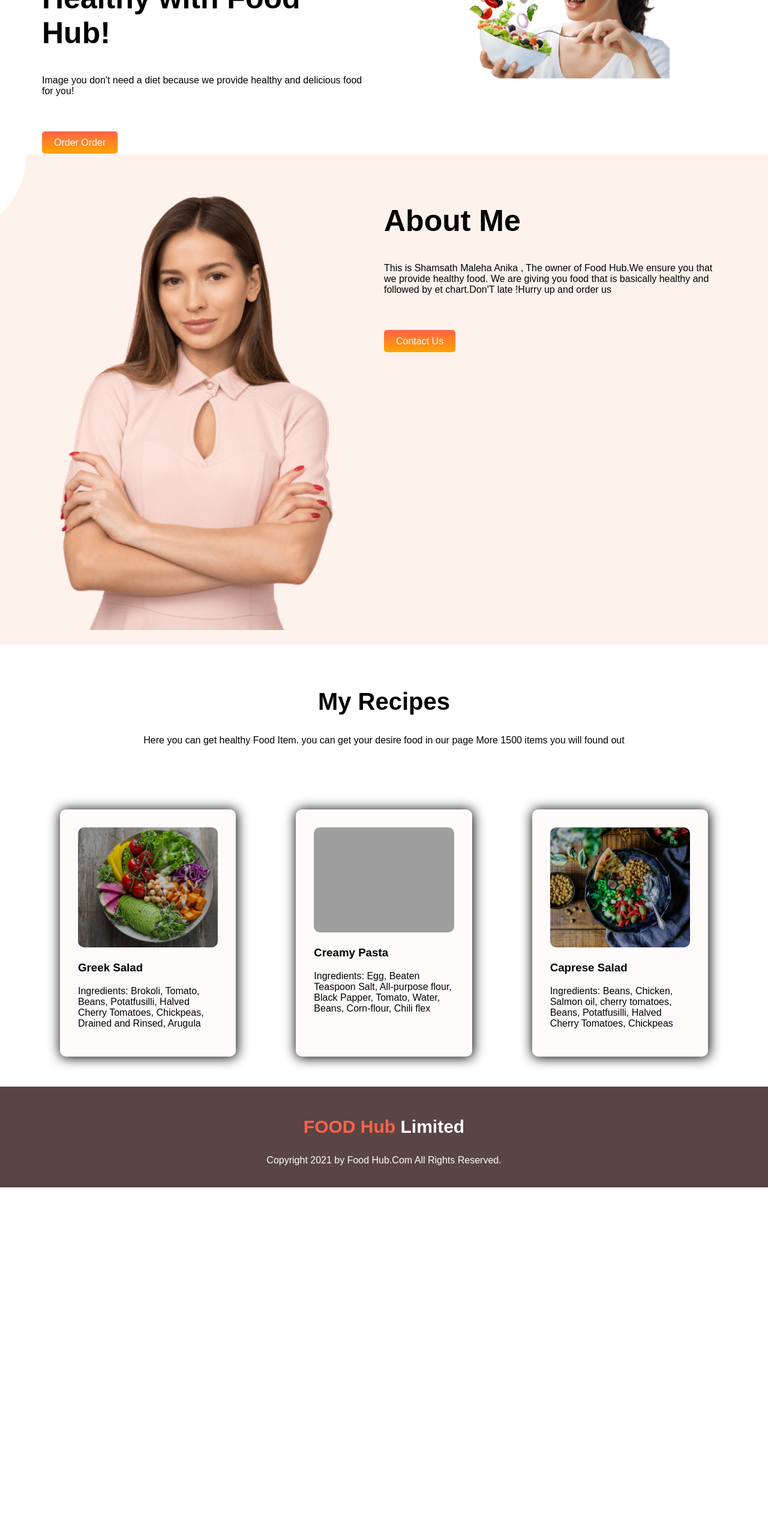
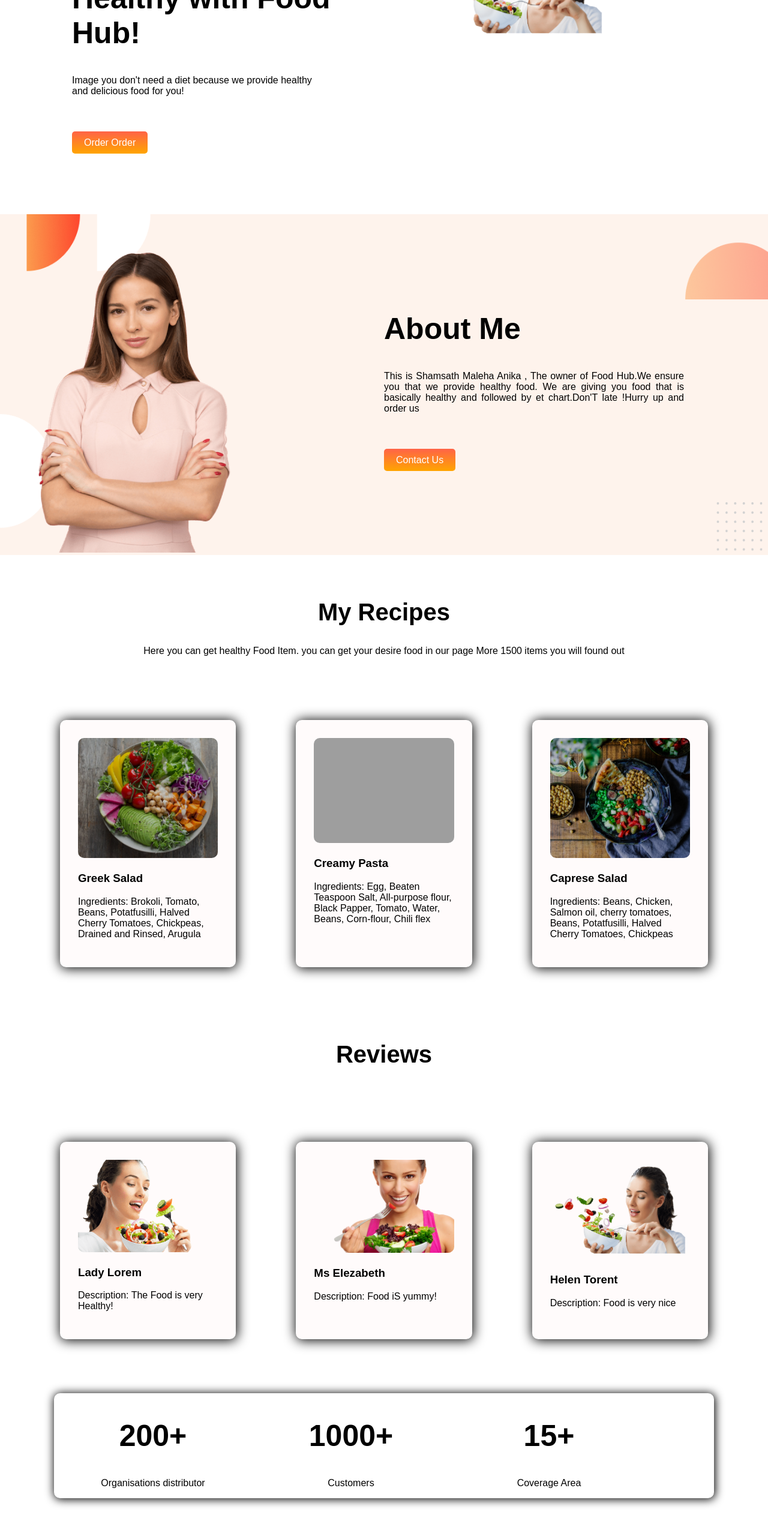
Before and after one commit to ShamsathMaleha/Food-site, a plain HTML site: page index.html in a window 1280 px wide. Shown: the part 200-2760 px from the top of the page at 60% size. Before the commit the page ends 2179 px from the top, so only its background shows below. Drawn offline with Linux system fonts and the light colour scheme; grey boxes are pictures that could not be loaded; a web font is replaced by a local one.

Commit message:
final-update

```diff
--- a/index.html
+++ b/index.html
@@ -12,13 +12,13 @@
 </head>
 <body>
 
-    <section class="half-width">
-        <div class="skip">
+    <section style="margin: 0 50px 100px 50px;" class="half-width">
+        <div  class="skip">
             <h1> <span id="color">Skip</span> <br>
                 The Diet,Just Eat Healthy with Food Hub! </h1>
 
-            <p class="paragraph" >Image you don't need a diet because we provide healthy  and delicious food for you!</p>
-            <a target="_blank" class="button" href="https://www.linkedin.com/in/shamsath-maleha-anika-a21941132?fbclid=IwAR1YsgolppCTe1gNeiQCLng4bCo6rXsenVC-YkSHD7fNxDW-a1pjLNSWqpI ">Order Order</a>
+            <p class="paragraph" >Image you don't need a diet because we provide healthy <br>  and delicious food for you!</p>
+            <a target="_blank" class="button" href="https://www.linkedin.com/in/shamsath-maleha-anika-a21941132?fbclid=IwAR1YsgolppCTe1gNeiQCLng4bCo6rXsenVC-YkSHD7fNxDW-a1pjLNSWqpI">Order Order</a>
 
         </div>
         <div id="female-img" class="skip">
@@ -26,15 +26,15 @@
         </div>
     </section>
 
-    <section id="about-me" class="half-width">
-        <div class="skip">
+    <section id="about-me" class="half-width-second">
+        <div id="skip-image" class="skip">
             <img src="female/Person Image.png" alt="" >
         </div>
-        <div class="skip">
+        <div class="skip about-p">
             <h1>About Me</h1>
             <p class="paragraph">
                 This is Shamsath Maleha Anika , The owner of Food Hub.We ensure you that we provide healthy food. We are giving you food that is basically  healthy and followed by et chart.Don'T late !Hurry up and order us </p>
-            <a class="button" target="_blank" href="">Contact Us</a>
+            <a class="button" target="_blank" href="https://www.linkedin.com/in/shamsath-maleha-anika-a21941132?fbclid=IwAR1YsgolppCTe1gNeiQCLng4bCo6rXsenVC-YkSHD7fNxDW-a1pjLNSWqpI">Contact Us</a>
         </div>
     </section>
 
@@ -68,9 +68,58 @@
                          </p></div>
                 </div>
             </div>
+        </section>
+        <section>
+            <div>
+                <div id="recipe">
+                    <h2>Reviews</h2>
+
+                </div>
+
+                <div class="items-container">
+                    <div class="food-type">
+                        <img class="food-img" src="female/png-clipart-eating-healthy-diet-food-health-natural-foods-food-removebg-preview.png" alt="">
+                        <h3>Lady Lorem</h3>
+                        <p>Description: The Food is very Healthy!
+                         </p>
+                    </div>
+
+                    <div class="food-type">
+                        <img class="food-img" src="female/eat-healthy-food-png-transparent-eat-healthy-foodpng-images-woman-eating-png-480_319-removebg-preview.png" alt="">
+
+                        <h3>Ms Elezabeth</h3>
+                        <p>Description: Food iS yummy!
+                         </p></div>
+
+                    <div class="food-type">
+                        <img class="food-img" src="female/38-387173_supplement-nutrient-dietary-eating-food-free-download-nutrition-removebg-preview.png" alt="">
+                        <h3>Helen Torent</h3>
+                        <p>Description: Food is very nice
+                         </p></div>
+                </div>
+            </div>
+        </section>
+            <section id="section-last">
+                <div class="last-div">
+                    <h1 >200+</h1>
+                    <p>Organisations distributor</p>
+
+                </div>
+
+                <div class="last-div">
+                    <h1 class=>1000+</h1>
+                    <p>Customers</p>
+
+                </div>
+
+                <div class="last-div">
+                    <h1 class=>15+ </h1>
+                    <p>Coverage Area</p>
+                </div>
+                </section>
         <footer>
             <h3 id="food-font">
-                <span id="color">FOOD Hub </span>Limited
+                <span id="color">Food Hub </span>Limited
             </h3>
             <p>Copyright 2021 by Food Hub.Com All Rights Reserved.</p>
         </footer>
--- a/style.css
+++ b/style.css
@@ -15,7 +15,14 @@ h1{
 .half-width{
     display: flex;
     padding: 10px 70px;
+
 }
+.half-width-second{
+    display: flex;
+    height: 50%;
+
+}
+
 
 .skip{
  width: 50%;
@@ -23,11 +30,14 @@ h1{
 
 .paragraph{
     margin-bottom: 68px;
+    width: 500px;
+    text-align: justify;
 }
 .skip img{
-    width: 80%;
-    padding-left: 30px;
-    padding-top: 30px;
+    width: 60%;
+    padding-left: 10%;
+    padding-top: 10%;
+
 }
 
 #female-img{
@@ -36,12 +46,14 @@ h1{
 
 #about-me{
     background-image: url(female/7.png);
-    background-size: cover;
-    height: 50%;
+    background-size: 100% 100%;
+    height:55%;
     background-position: center;
     background-repeat: no-repeat;
-    padding-top: 40px;
-    padding-bottom: 20px;
+    width: 100%;
+}
+.about-p{
+    padding: 120px 0;
 }
 
 
@@ -57,11 +69,7 @@ h1{
 
 
 
-.about-paragraph{
-    width:50%;
-    padding-left: 14%;
-    padding-top: 15%;
-}
+
 #recipe{
     text-align: center;
     padding: 40px 200px;
@@ -98,3 +106,18 @@ footer{
 #food-font{
     font-size: 30px;
 }
+#section-last{
+    display: flex;
+    text-align: center;
+    flex-direction: row;
+    border-radius: 10px;
+    margin: 90px;
+    box-shadow: 1px 1px 15px 1px black;
+}
+.last-div{
+    width: 30%;
+}
+#skip-image img{
+    height: 500px;
+    width: 50%;
+}
```
